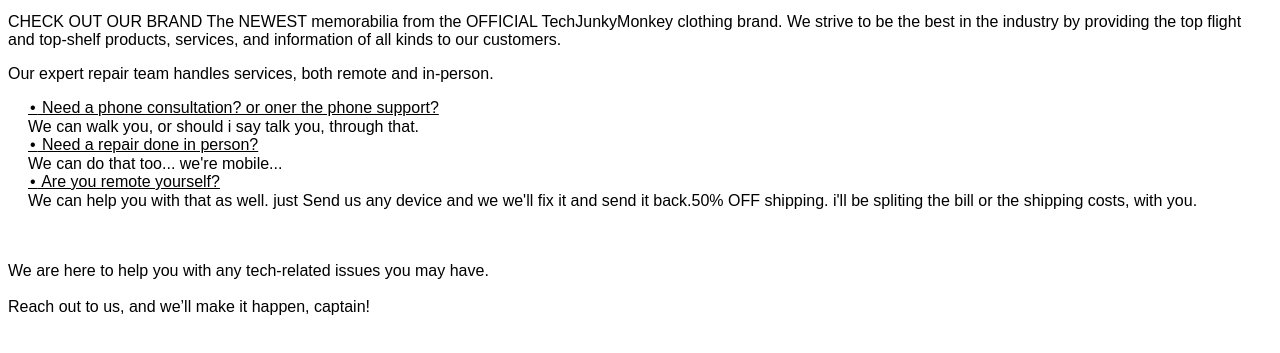
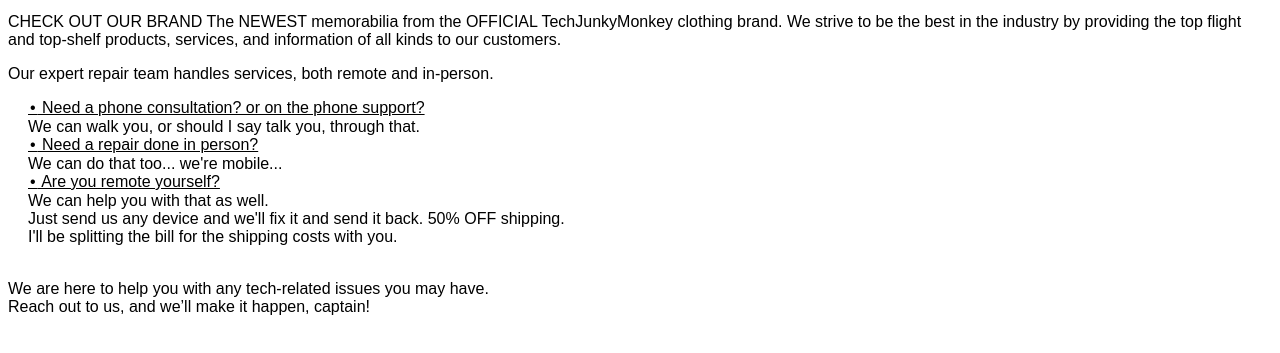
Before and after one commit to techjunky-monk34/buynow, a website: page templates/about.html in a window 1280 px wide. Shown: the part 181-534 px from the top of the page. Drawn offline with Linux system fonts and the light colour scheme; files that its build step writes are made by us from their sources.

Commit message:
Fixed the ul tag in about.html and updated content

```diff
--- a/templates/about.html
+++ b/templates/about.html
@@ -25,7 +25,7 @@
         <h1>About Us</h1>
         <p style="white-space: pre-line;">
             WELCOME TO TECHJUNKY-MONK34
-            @ TechJunky-MonkEY,we're OFFICIAL!
+            @ TechJunky-MonkEY, we're OFFICIAL!
             our mission is to provide top-quality products, services, and informative articles
         </p>
         <p>
@@ -36,32 +36,23 @@
         </p>
         <p>
             Our expert repair team handles services, both remote and in-person.
-
         </p>
 
-        <ul style="list-style-type: none; padding-left: 20px;">
-            <li><u><font face="Courier New">•</font> Need a phone consultation? or oner the phone support?</u></li>
-                        We can walk you, or should i say talk you, through that.
+<ul style="list-style-type: none; padding-left: 20px;">
 
+            <li><u><font face="Courier New">•</font> Need a phone consultation? or on the phone support?</u></li>
+            <li>We can walk you, or should I say talk you, through that.</li>
             <li><u><font face="Courier New">•</font> Need a repair done in person?</u></li>
-
-            We can do that too... we're mobile...
-
+            <li>We can do that too... we're mobile...</li>
             <li><u><font face="Courier New">•</font> Are you remote yourself?</u></li>
-
-            We can help you with that as well.
-
-            just Send us any device and we we'll fix it and send it back.50% OFF shipping.
-            i'll be spliting the bill or the shipping costs, with you.
-
+            <li>We can help you with that as well.</li>
+            <li>Just send us any device and we'll fix it and send it back. 50% OFF shipping.</li>
+            <li>I'll be splitting the bill for the shipping costs with you.</li>
         </ul>
 
         <p style="white-space: pre-line;">
-
             We are here to help you with any tech-related issues you may have.
-
             Reach out to us, and we’ll make it happen, captain!
-
         </p>
     </main>
 
```
